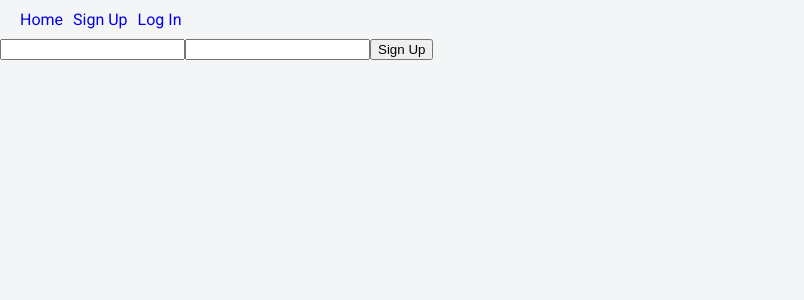
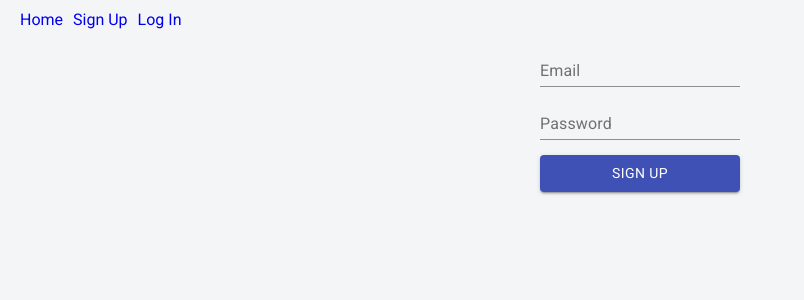
Before and after one commit to richieyi/kanban-board, a React (Create React App) app: page /sign-up in a window 1280 px wide. Shown: the top 300 px of the page, without its empty margins (0-804 px from the left). Built offline with nearby package versions, Linux system fonts and the light colour scheme; no server answers.

Commit message:
[clean] sign up page

```diff
--- a/src/components/EmailPasswordForm/index.tsx
+++ b/src/components/EmailPasswordForm/index.tsx
@@ -1,29 +1,39 @@
 import React from "react";
 import TextField from "@material-ui/core/TextField";
 import Button from "@material-ui/core/Button";
-import { makeStyles } from '@material-ui/core/styles';
+import { makeStyles } from "@material-ui/core/styles";
 
 import styles from "./email-password-form.module.css";
 
 const useStyles = makeStyles({
   input: {
-    marginBottom: '5px'
+    marginBottom: "5px",
   },
   button: {
-    marginTop: '10px'
-  }
+    marginTop: "10px",
+  },
 });
 
 interface Props {
   email: string;
-  handleSubmit: (e: React.FormEvent<HTMLButtonElement | HTMLFormElement>) => void;
+  handleSubmit: (
+    e: React.FormEvent<HTMLButtonElement | HTMLFormElement>
+  ) => void;
   handleEmail: (e: React.ChangeEvent<HTMLInputElement>) => void;
   password: string;
   handlePassword: (e: React.ChangeEvent<HTMLInputElement>) => void;
+  buttonText: string;
 }
 
 const EmailPasswordForm = (props: Props) => {
-  const { handleSubmit, email, handleEmail, password, handlePassword } = props;
+  const {
+    handleSubmit,
+    email,
+    handleEmail,
+    password,
+    handlePassword,
+    buttonText,
+  } = props;
   const classes = useStyles();
 
   return (
@@ -50,7 +60,7 @@ const EmailPasswordForm = (props: Props) => {
         color="primary"
         className={classes.button}
       >
-        Log In
+          {buttonText}
       </Button>
     </form>
   );
--- a/src/pages/LogIn/index.tsx
+++ b/src/pages/LogIn/index.tsx
@@ -36,6 +36,7 @@ const LogIn = (): JSX.Element => {
       handleEmail={handleEmail}
       password={password}
       handlePassword={handlePassword}
+      buttonText="Log In"
     />
   );
 };
--- a/src/pages/SignUp/index.tsx
+++ b/src/pages/SignUp/index.tsx
@@ -1,6 +1,7 @@
 import React from 'react';
 import { useHistory } from 'react-router-dom';
 import { auth } from '../../firebase';
+import EmailPasswordForm from "../../components/EmailPasswordForm";
 
 const SignUp = (): JSX.Element => {
   const [email, setEmail] = React.useState<string>('');
@@ -29,16 +30,14 @@ const SignUp = (): JSX.Element => {
   };
 
   return (
-    <form onSubmit={handleSubmit}>
-      <input name="email" type="text" value={email} onChange={handleEmail} />
-      <input
-        name="password"
-        type="password"
-        value={password}
-        onChange={handlePassword}
-      />
-      <button onClick={handleSubmit}>Sign Up</button>
-    </form>
+    <EmailPasswordForm
+      handleSubmit={handleSubmit}
+      email={email}
+      handleEmail={handleEmail}
+      password={password}
+      handlePassword={handlePassword}
+      buttonText="Sign Up"
+    />
   );
 };
 
```
